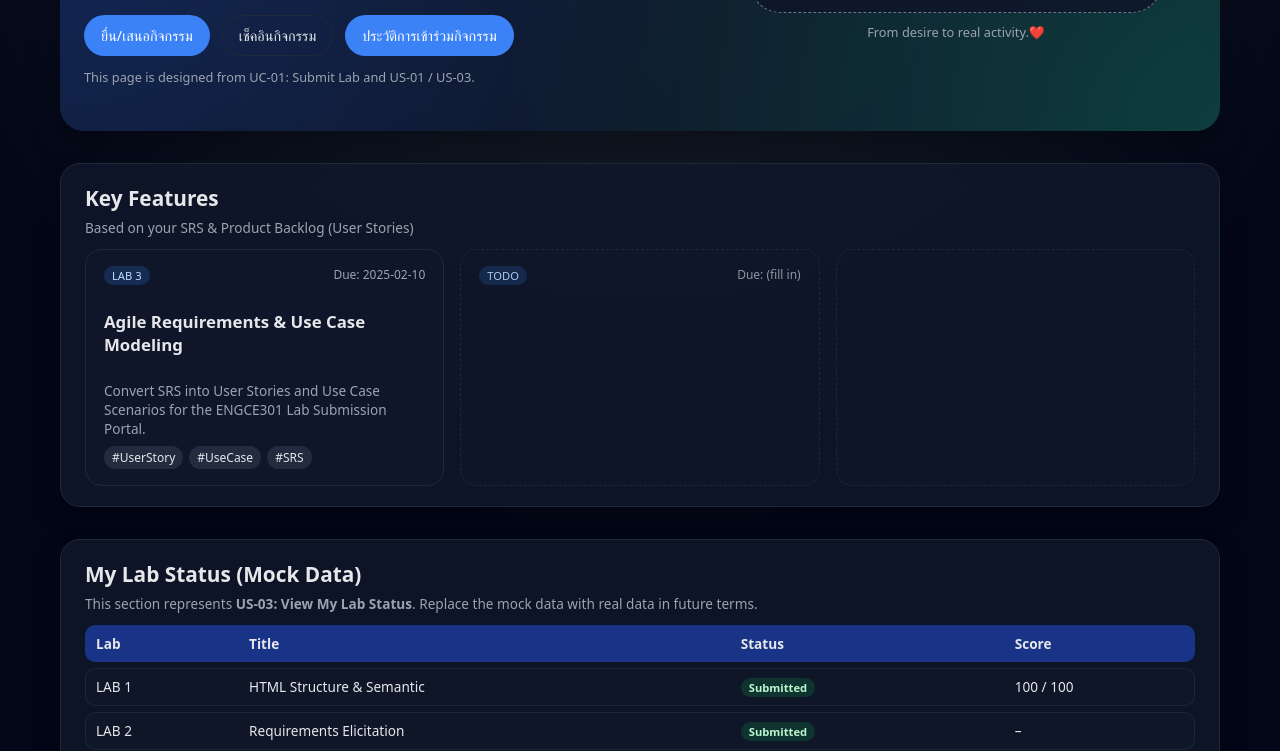
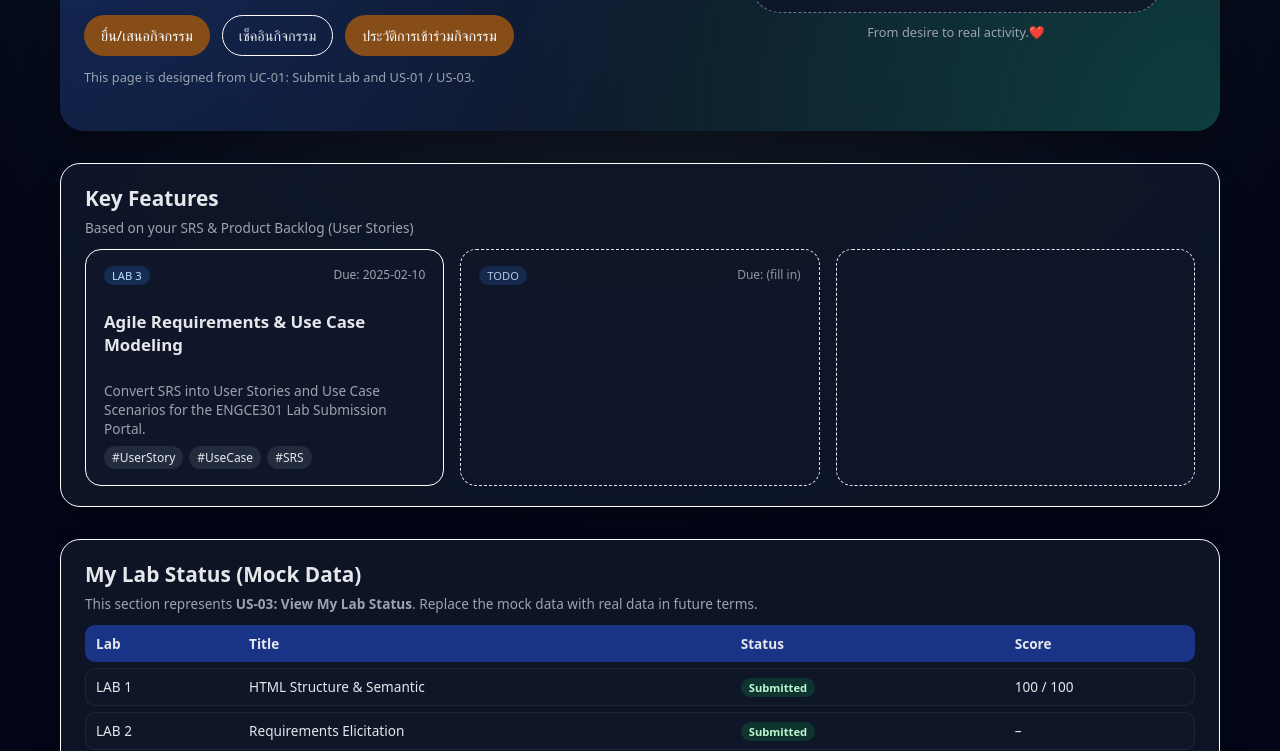
Before and after one commit to SoftwareDesign68-Team4/engce301-team-cpeno4, a plain HTML site: page engce301_Lab3_Web/index.html in a window 1280 px wide. Shown: the part 245-996 px from the top of the page. Drawn offline with Linux system fonts and the light colour scheme.

Commit message:
test color

```diff
--- a/engce301_Lab3_Web/styles.css
+++ b/engce301_Lab3_Web/styles.css
@@ -11,13 +11,13 @@
 /* ---------- 1. Design Tokens / Variables ---------- */
 :root {
     /* TODO: Student – กำหนดสีหลักของ Portal ให้ครบ 3–4 สี */
-    --color-bg: #0f172a;           /* background หลัก (ใส่สีที่ต้องการ) */
-    --color-surface: #111827;      /* พื้นของ card/section */
-    --color-primary: #3b82f6;      /* ปุ่มหลัก / highlight */
+    --color-bg: #644017;           /* background หลัก (ใส่สีที่ต้องการ) */
+    --color-surface: #644017;      /* พื้นของ card/section */
+    --color-primary: #864d18;      /* ปุ่มหลัก / highlight */
     --color-secondary: #22c55e;    /* ปุ่มรอง / accent */
     --color-text: #e5e7eb;         /* ตัวอักษรหลัก */
     --color-text-muted: #9ca3af;   /* ตัวอักษรรอง */
-    --color-border: #1f2937;       /* เส้นขอบ card/table */
+    --color-border: #ffffff;       /* เส้นขอบ card/table */
 
     --radius-card: 16px;
     --shadow-soft: 0 16px 30px rgba(0, 0, 0, 0.35);
```
